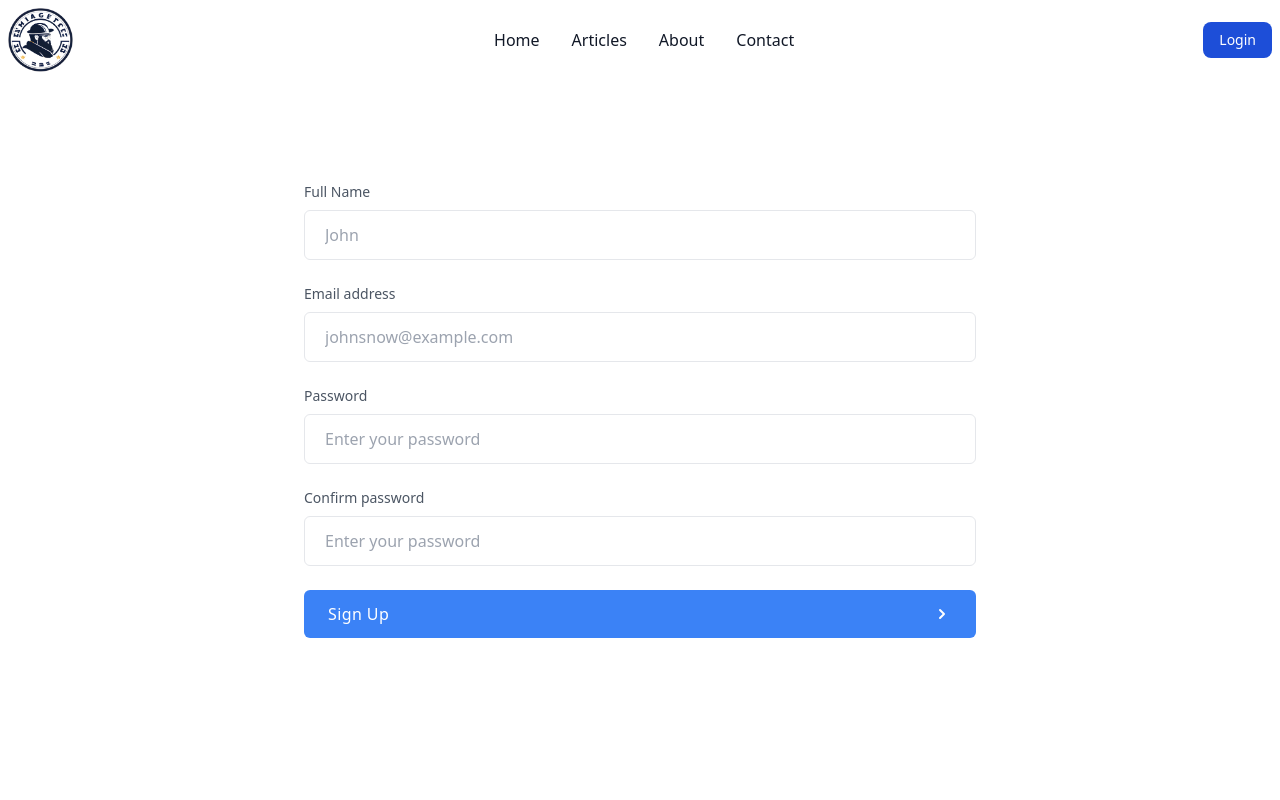
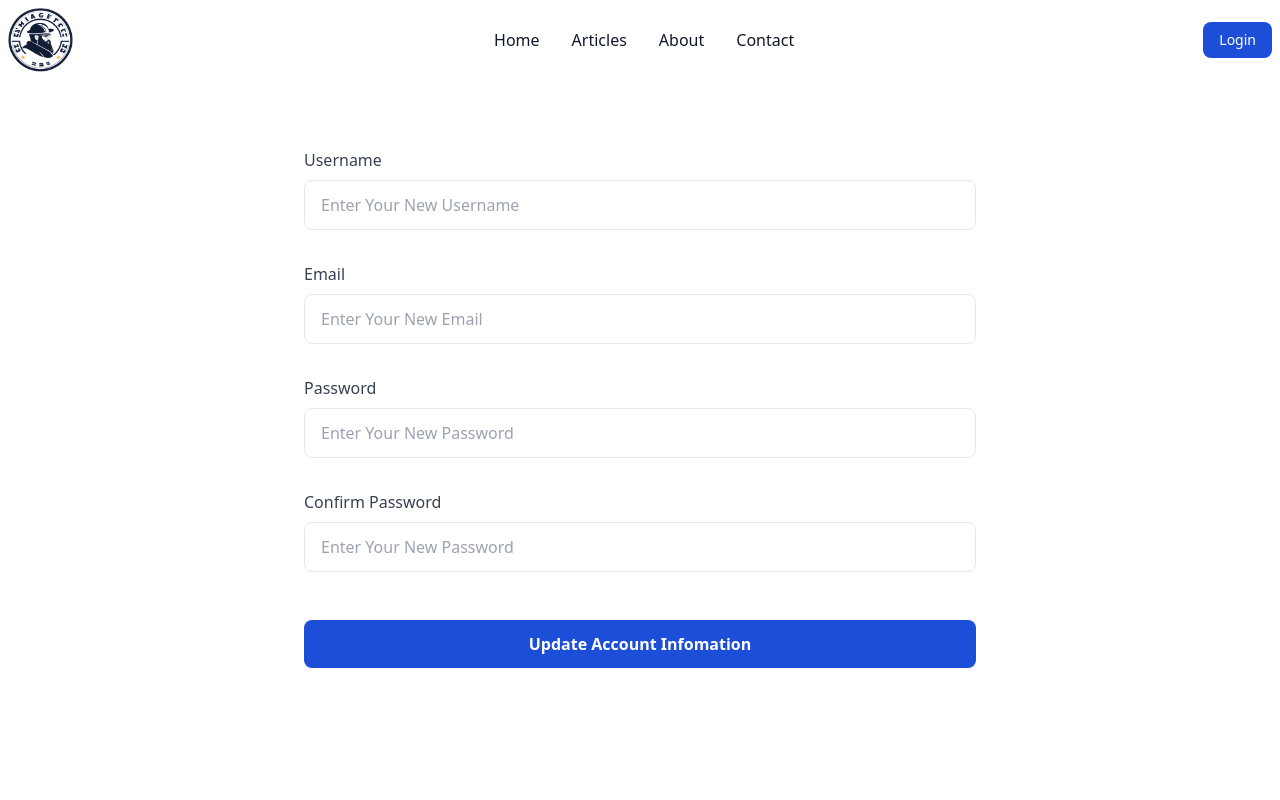
Before and after one commit to Yvesei/projet-web, a Vue app in the folder client/: page /settings in a window 1280 px wide. Shown: the top 800 px of the page. Built offline with nearby package versions, Linux system fonts and the light colour scheme; sample sign-in values are in the browser's storage; the HTML template or start-up script is replaced by a standard one.

Commit message:
update UI components

```diff
--- a/client/src/components/Settings.vue
+++ b/client/src/components/Settings.vue
@@ -10,37 +10,37 @@
 
 
                 <form @submit.prevent class="grid grid-cols-1 gap-6 mt-8 md:grid-cols-1">
-                    <div>
-                        <label class="block mb-2 text-sm text-gray-600 dark:text-gray-200">Full Name</label>
-                        <input v-model="username" type="text" placeholder="John" class="block w-full px-5 py-3 mt-2 text-gray-700 placeholder-gray-400 bg-white border border-gray-200 rounded-md dark:placeholder-gray-600 dark:bg-gray-900 dark:text-gray-300 dark:border-gray-700 focus:border-blue-400 dark:focus:border-blue-400 focus:ring-blue-400 focus:outline-none focus:ring focus:ring-opacity-40" />
-                    </div>
+                    <div class="mt-2">
+            <label class="block text-gray-700">Username</label>
+            <input v-model="username" type="username" name="" id="" placeholder="Enter Your New Username" minlength="6" class="w-full px-4 py-3 rounded-lg  mt-2 border focus:border-blue-500
+                  focus:bg-white focus:outline-none" required>
+          </div>
 
-                    <div>
-                        <label class="block mb-2 text-sm text-gray-600 dark:text-gray-200">Email address</label>
-                        <input v-model="email"  placeholder="johnsnow@example.com" class="block w-full px-5 py-3 mt-2 text-gray-700 placeholder-gray-400 bg-white border border-gray-200 rounded-md dark:placeholder-gray-600 dark:bg-gray-900 dark:text-gray-300 dark:border-gray-700 focus:border-blue-400 dark:focus:border-blue-400 focus:ring-blue-400 focus:outline-none focus:ring focus:ring-opacity-40" />
-                    </div>
+          <div class="mt-2">
+            <label class="block text-gray-700">Email</label>
+            <input v-model="email" type="email" name="" id="" placeholder="Enter Your New Email" minlength="6" class="w-full px-4 py-3 rounded-lg  mt-2 border focus:border-blue-500
+                  focus:bg-white focus:outline-none" required>
+          </div>
 
-                    <div>
-                        <label class="block mb-2 text-sm text-gray-600 dark:text-gray-200">Password</label>
-                        <input v-model="password" type="password" placeholder="Enter your password" class="block w-full px-5 py-3 mt-2 text-gray-700 placeholder-gray-400 bg-white border border-gray-200 rounded-md dark:placeholder-gray-600 dark:bg-gray-900 dark:text-gray-300 dark:border-gray-700 focus:border-blue-400 dark:focus:border-blue-400 focus:ring-blue-400 focus:outline-none focus:ring focus:ring-opacity-40" />
-                    </div>
+          <div class="mt-2">
+            <label class="block text-gray-700">Password</label>
+            <input v-model="password" type="password" name="" id="" placeholder="Enter Your New Password" minlength="6" class="w-full px-4 py-3 rounded-lg  mt-2 border focus:border-blue-500
+                  focus:bg-white focus:outline-none" required>
+                  <p v-if="passwordMismatch" class="text-red-500 mt-2">Passwords do not match</p>
 
-                    <div>
-                        <label class="block mb-2 text-sm text-gray-600 dark:text-gray-200">Confirm password</label>
-                        <input v-model="confirmPass" type="password" placeholder="Enter your password" class="block w-full px-5 py-3 mt-2 text-gray-700 placeholder-gray-400 bg-white border border-gray-200 rounded-md dark:placeholder-gray-600 dark:bg-gray-900 dark:text-gray-300 dark:border-gray-700 focus:border-blue-400 dark:focus:border-blue-400 focus:ring-blue-400 focus:outline-none focus:ring focus:ring-opacity-40" />
-                    </div>
+          </div>
 
-                    <button @click="handleSubmit()"
-                        class="bg-blue-500 px-5 py-3 text-base mb-3 font-medium text-white hover:bg-blue-600 active:bg-blue-700 flex items-center justify-between w-full px-6 py-3 tracking-wide capitalize transition-colors duration-300 transform bg-blue-500 rounded-md ">
-                        <span>Sign Up </span>
+          <div class="mt-2">
+            <label class="block text-gray-700">Confirm Password</label>
+            <input v-model="confirmPass" type="password" name="" id="" placeholder="Enter Your New Password" minlength="6" class="w-full px-4 py-3 rounded-lg  mt-2 border focus:border-blue-500
+                  focus:bg-white focus:outline-none" required>
+                  <p v-if="passwordMismatch" class="text-red-500 mt-2">Passwords do not match</p>
 
-                        <svg xmlns="http://www.w3.org/2000/svg" class="w-5 h-5 rtl:-scale-x-100" viewBox="0 0 20 20" fill="currentColor">
-                            <path fill-rule="evenodd"
-                                d="M7.293 14.707a1 1 0 010-1.414L10.586 10 7.293 6.707a1 1 0 011.414-1.414l4 4a1 1 0 010 1.414l-4 4a1 1 0 01-1.414 0z"
-                                clip-rule="evenodd" />
-                        </svg>
-                    </button>
-                </form>
+          </div>
+
+          <button @click="handleSubmit()" type="submit" class="w-full block bg-blue-700 hover:bg-blue-800 focus:bg-blue-400 text-white font-semibold rounded-lg
+                px-4 py-3 mt-6 mb-6">Update Account Infomation</button>
+        </form>
             </div>
         </div>
     </div>
@@ -56,13 +56,15 @@ export default {
         username : '',
         email : '',
         password : '',
-        confirmPass : ''
+        confirmPass : '',
+        passwordMismatch : ''
       }
     },
     methods: {
       async handleSubmit(){
+
         if(this.password !== this.confirmPass){
-          alert('wrong pass')
+            this.passwordMismatch = true;
           return;
         }
         const response = await axios.patch('users/',
```
